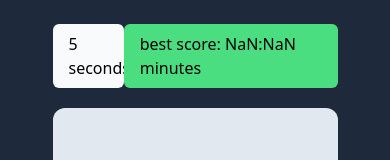
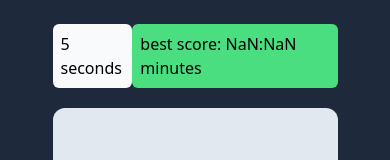
Before and after one commit to MustafaAlsadah/react-tenzis-game, a React (Vite) app: page / in a window 390 px wide. Shown: the top 160 px of the page. Built offline with nearby package versions, Linux system fonts and the light colour scheme.

Commit message:
fixing top bar

```diff
--- a/src/App.jsx
+++ b/src/App.jsx
@@ -47,10 +47,10 @@ function App() {
   return (
     <div className="bg-slate-800 h-screen w-screen text-wcenterhite p-6  flex flex-col justify-center items-center">
       <div className="flex justify-between w-5/6 max-w-xl">
-        <div className="text-black bg-slate-50 w-1/4 px-4 py-2 rounded-md text- mb-5">
+        <div className="text-black bg-slate-50 p-2 md:w-1/4 md:px-4 md:py-2 rounded-md text- mb-5">
             {elapsedTime<60 ? `${elapsedTime} seconds` : `${Math.floor(elapsedTime/60)}:${Math.floor(elapsedTime%60)} minutes`}
         </div>
-        <div className="text-black bg-green-400 w-fit px-4 py-2 rounded-md text- mb-5">
+        <div className="text-black bg-green-400 p-2 md:w-fit md:px-4 md:py-2 rounded-md text- mb-5">
           best score: {bestScore<60 ? `${bestScore} seconds` : `${Math.floor(bestScore/60)}:${Math.floor(bestScore%60)} minutes`}
         </div>
       </div>
```
